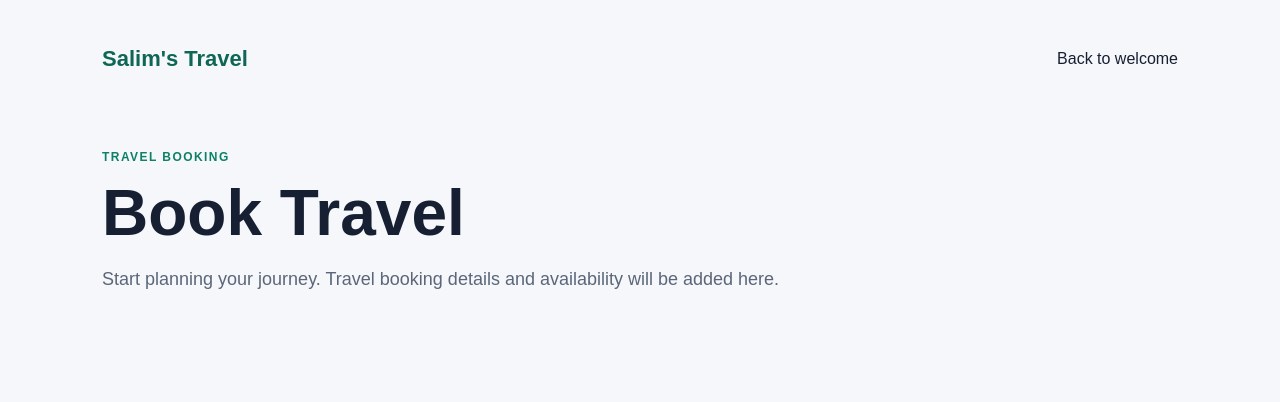
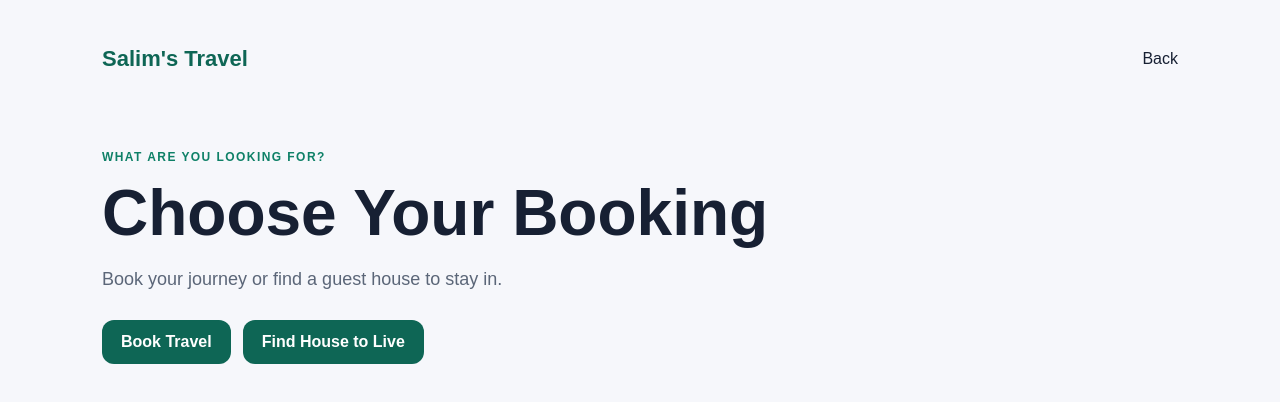
Before and after one commit to oigosalim1-netizen/salmgeusthouse-traveling-boking, a Next.js app: page /book-travel in a window 1280 px wide. Shown: the top 402 px of the page. Built offline with nearby package versions, Linux system fonts and the light colour scheme.

Commit message:
Add travel and guest house choice buttons

```diff
--- a/app/book-travel/page.tsx
+++ b/app/book-travel/page.tsx
@@ -3,12 +3,16 @@ export default function BookTravelPage() {
     <main className="wrap">
       <nav className="nav">
         <a className="brand" href="/">Salim&apos;s Travel</a>
-        <a href="/">Back to welcome</a>
+        <a href="/">Back</a>
       </nav>
       <section className="hero">
-        <div className="eyebrow">Travel booking</div>
-        <h1>Book Travel</h1>
-        <p>Start planning your journey. Travel booking details and availability will be added here.</p>
+        <div className="eyebrow">What are you looking for?</div>
+        <h1>Choose Your Booking</h1>
+        <p>Book your journey or find a guest house to stay in.</p>
+        <div className="actions">
+          <a className="btn" href="/book-journey">Book Travel</a>
+          <a className="btn" href="/find-house">Find House to Live</a>
+        </div>
       </section>
     </main>
   );
```
